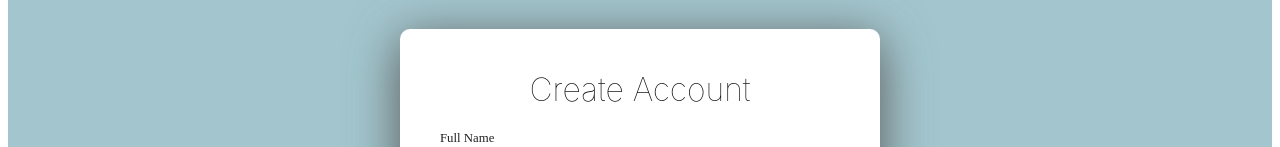
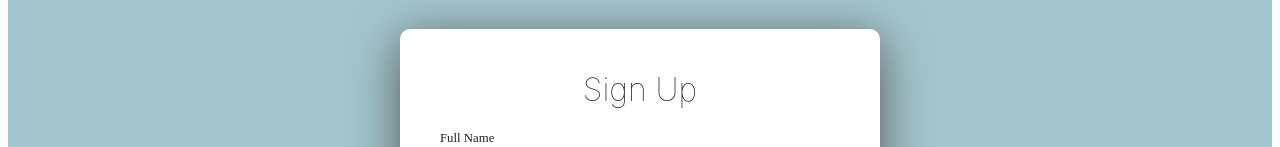
Before and after one commit to moniatec/Shoppy-Art, a React (Create React App) app: page /signup in a window 1280 px wide. Shown: the part 175-322 px from the top of the page. Built offline with nearby package versions, Linux system fonts and the light colour scheme.

Commit message:
final updates

```diff
--- a/src/components/RegistrationForm.js
+++ b/src/components/RegistrationForm.js
@@ -47,7 +47,7 @@ class RegistrationFrom extends Component {
       <main className="centered middled">
         <div className="wrapper">
           <div className="form-wrapper">
-            <h1>Create Account</h1>
+            <h1>Sign Up</h1>
             <form onSubmit={this.handleSubmit}>
               <div className="fullName">
                 <label htmlFor="fullName">Full Name</label>
```
